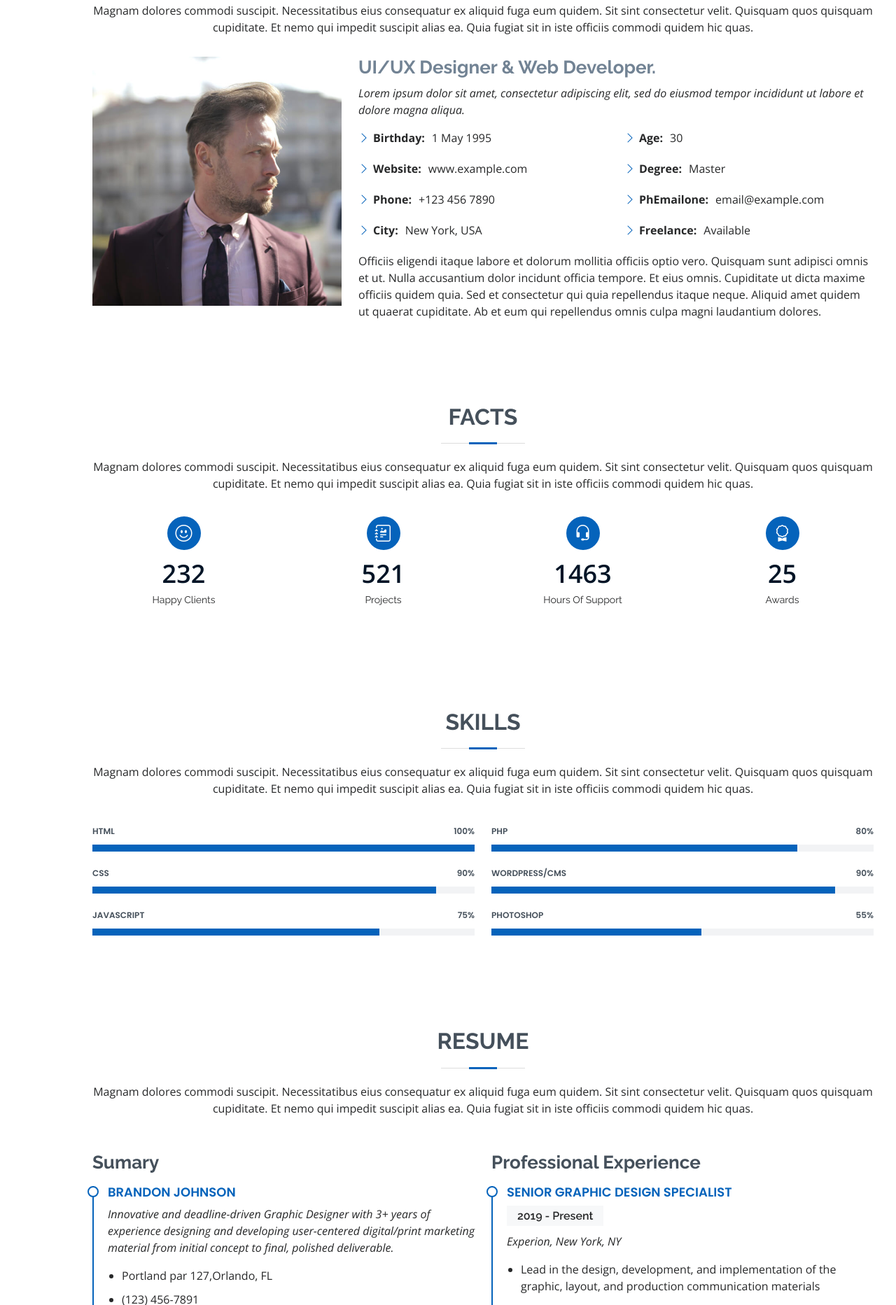
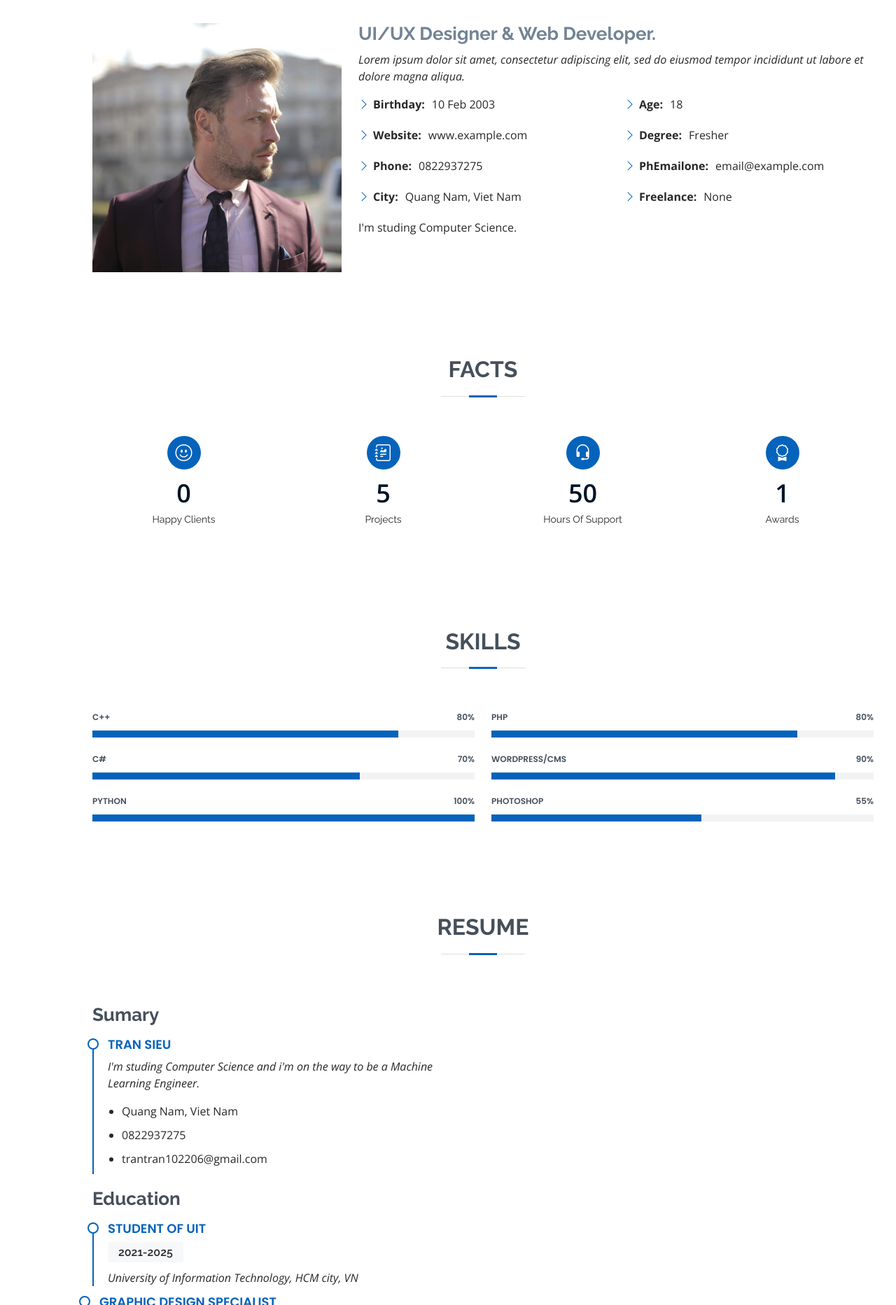
Before and after one commit to transieu102/trantran102206.github.io, a plain HTML site: page index.html in a window 1280 px wide. Shown: the part 935-2800 px from the top of the page at 70% size. Drawn offline with nearby package versions, Linux system fonts and the light colour scheme.

Commit message:
Update index.html

```diff
--- a/index.html
+++ b/index.html
@@ -59,7 +59,7 @@
   <!-- ======= Hero Section ======= -->
   <section id="hero" class="d-flex flex-column justify-content-center">
     <div class="container" data-aos="zoom-in" data-aos-delay="100">
-      <h1>Brandon Johnson</h1>
+      <h1>Tran Sieu</h1>
       <p>I'm <span class="typed" data-typed-items="Designer, Developer, Freelancer, Photographer"></span></p>
       <div class="social-links">
         <a href="#" class="twitter"><i class="bx bxl-twitter"></i></a>
@@ -79,7 +79,7 @@
 
         <div class="section-title">
           <h2>About</h2>
-          <p>Magnam dolores commodi suscipit. Necessitatibus eius consequatur ex aliquid fuga eum quidem. Sit sint consectetur velit. Quisquam quos quisquam cupiditate. Et nemo qui impedit suscipit alias ea. Quia fugiat sit in iste officiis commodi quidem hic quas.</p>
+
         </div>
 
         <div class="row">
@@ -95,24 +95,23 @@
             <div class="row">
               <div class="col-lg-6">
                 <ul>
-                  <li><i class="bi bi-chevron-right"></i> <strong>Birthday:</strong> <span>1 May 1995</span></li>
+                  <li><i class="bi bi-chevron-right"></i> <strong>Birthday:</strong> <span>10 Feb 2003</span></li>
                   <li><i class="bi bi-chevron-right"></i> <strong>Website:</strong> <span>www.example.com</span></li>
-                  <li><i class="bi bi-chevron-right"></i> <strong>Phone:</strong> <span>+123 456 7890</span></li>
-                  <li><i class="bi bi-chevron-right"></i> <strong>City:</strong> <span>New York, USA</span></li>
+                  <li><i class="bi bi-chevron-right"></i> <strong>Phone:</strong> <span>0822937275</span></li>
+                  <li><i class="bi bi-chevron-right"></i> <strong>City:</strong> <span>Quang Nam, Viet Nam</span></li>
                 </ul>
               </div>
               <div class="col-lg-6">
                 <ul>
-                  <li><i class="bi bi-chevron-right"></i> <strong>Age:</strong> <span>30</span></li>
-                  <li><i class="bi bi-chevron-right"></i> <strong>Degree:</strong> <span>Master</span></li>
+                  <li><i class="bi bi-chevron-right"></i> <strong>Age:</strong> <span>18</span></li>
+                  <li><i class="bi bi-chevron-right"></i> <strong>Degree:</strong> <span>Fresher</span></li>
                   <li><i class="bi bi-chevron-right"></i> <strong>PhEmailone:</strong> <span>email@example.com</span></li>
-                  <li><i class="bi bi-chevron-right"></i> <strong>Freelance:</strong> <span>Available</span></li>
+                  <li><i class="bi bi-chevron-right"></i> <strong>Freelance:</strong> <span>None</span></li>
                 </ul>
               </div>
             </div>
             <p>
-              Officiis eligendi itaque labore et dolorum mollitia officiis optio vero. Quisquam sunt adipisci omnis et ut. Nulla accusantium dolor incidunt officia tempore. Et eius omnis.
-              Cupiditate ut dicta maxime officiis quidem quia. Sed et consectetur qui quia repellendus itaque neque. Aliquid amet quidem ut quaerat cupiditate. Ab et eum qui repellendus omnis culpa magni laudantium dolores.
+             I'm studing Computer Science.
             </p>
           </div>
         </div>
@@ -126,7 +125,7 @@
 
         <div class="section-title">
           <h2>Facts</h2>
-          <p>Magnam dolores commodi suscipit. Necessitatibus eius consequatur ex aliquid fuga eum quidem. Sit sint consectetur velit. Quisquam quos quisquam cupiditate. Et nemo qui impedit suscipit alias ea. Quia fugiat sit in iste officiis commodi quidem hic quas.</p>
+
         </div>
 
         <div class="row">
@@ -134,7 +133,7 @@
           <div class="col-lg-3 col-md-6">
             <div class="count-box">
               <i class="bi bi-emoji-smile"></i>
-              <span data-purecounter-start="0" data-purecounter-end="232" data-purecounter-duration="1" class="purecounter"></span>
+              <span data-purecounter-start="0" data-purecounter-end="0" data-purecounter-duration="1" class="purecounter"></span>
               <p>Happy Clients</p>
             </div>
           </div>
@@ -142,7 +141,7 @@
           <div class="col-lg-3 col-md-6 mt-5 mt-md-0">
             <div class="count-box">
               <i class="bi bi-journal-richtext"></i>
-              <span data-purecounter-start="0" data-purecounter-end="521" data-purecounter-duration="1" class="purecounter"></span>
+              <span data-purecounter-start="0" data-purecounter-end="5" data-purecounter-duration="1" class="purecounter"></span>
               <p>Projects</p>
             </div>
           </div>
@@ -150,7 +149,7 @@
           <div class="col-lg-3 col-md-6 mt-5 mt-lg-0">
             <div class="count-box">
               <i class="bi bi-headset"></i>
-              <span data-purecounter-start="0" data-purecounter-end="1463" data-purecounter-duration="1" class="purecounter"></span>
+              <span data-purecounter-start="0" data-purecounter-end="50" data-purecounter-duration="1" class="purecounter"></span>
               <p>Hours Of Support</p>
             </div>
           </div>
@@ -158,7 +157,7 @@
           <div class="col-lg-3 col-md-6 mt-5 mt-lg-0">
             <div class="count-box">
               <i class="bi bi-award"></i>
-              <span data-purecounter-start="0" data-purecounter-end="25" data-purecounter-duration="1" class="purecounter"></span>
+              <span data-purecounter-start="0" data-purecounter-end="1" data-purecounter-duration="1" class="purecounter"></span>
               <p>Awards</p>
             </div>
           </div>
@@ -174,7 +173,7 @@
 
         <div class="section-title">
           <h2>Skills</h2>
-          <p>Magnam dolores commodi suscipit. Necessitatibus eius consequatur ex aliquid fuga eum quidem. Sit sint consectetur velit. Quisquam quos quisquam cupiditate. Et nemo qui impedit suscipit alias ea. Quia fugiat sit in iste officiis commodi quidem hic quas.</p>
+
         </div>
 
         <div class="row skills-content">
@@ -182,23 +181,23 @@
           <div class="col-lg-6">
 
             <div class="progress">
-              <span class="skill">HTML <i class="val">100%</i></span>
+              <span class="skill">C++ <i class="val">80%</i></span>
               <div class="progress-bar-wrap">
-                <div class="progress-bar" role="progressbar" aria-valuenow="100" aria-valuemin="0" aria-valuemax="100"></div>
+                <div class="progress-bar" role="progressbar" aria-valuenow="80" aria-valuemin="0" aria-valuemax="100"></div>
               </div>
             </div>
 
             <div class="progress">
-              <span class="skill">CSS <i class="val">90%</i></span>
+              <span class="skill">C# <i class="val">70%</i></span>
               <div class="progress-bar-wrap">
-                <div class="progress-bar" role="progressbar" aria-valuenow="90" aria-valuemin="0" aria-valuemax="100"></div>
+                <div class="progress-bar" role="progressbar" aria-valuenow="70" aria-valuemin="0" aria-valuemax="100"></div>
               </div>
             </div>
 
             <div class="progress">
-              <span class="skill">JavaScript <i class="val">75%</i></span>
+              <span class="skill">Python <i class="val">100%</i></span>
               <div class="progress-bar-wrap">
-                <div class="progress-bar" role="progressbar" aria-valuenow="75" aria-valuemin="0" aria-valuemax="100"></div>
+                <div class="progress-bar" role="progressbar" aria-valuenow="100" aria-valuemin="0" aria-valuemax="100"></div>
               </div>
             </div>
 
@@ -240,48 +239,31 @@
 
         <div class="section-title">
           <h2>Resume</h2>
-          <p>Magnam dolores commodi suscipit. Necessitatibus eius consequatur ex aliquid fuga eum quidem. Sit sint consectetur velit. Quisquam quos quisquam cupiditate. Et nemo qui impedit suscipit alias ea. Quia fugiat sit in iste officiis commodi quidem hic quas.</p>
+
         </div>
 
         <div class="row">
           <div class="col-lg-6">
             <h3 class="resume-title">Sumary</h3>
             <div class="resume-item pb-0">
-              <h4>Brandon Johnson</h4>
-              <p><em>Innovative and deadline-driven Graphic Designer with 3+ years of experience designing and developing user-centered digital/print marketing material from initial concept to final, polished deliverable.</em></p>
+              <h4>Tran Sieu</h4>
+              <p><em>I'm studing Computer Science and i'm on the way to be a Machine Learning Engineer.</em></p>
               <ul>
-                <li>Portland par 127,Orlando, FL</li>
-                <li>(123) 456-7891</li>
-                <li>alice.barkley@example.com</li>
+                <li>Quang Nam, Viet Nam</li>
+                <li>0822937275</li>
+                <li>trantran102206@gmail.com</li>
               </ul>
             </div>
 
             <h3 class="resume-title">Education</h3>
             <div class="resume-item">
-              <h4>Master of Fine Arts &amp; Graphic Design</h4>
-              <h5>2015 - 2016</h5>
-              <p><em>Rochester Institute of Technology, Rochester, NY</em></p>
-              <p>Qui deserunt veniam. Et sed aliquam labore tempore sed quisquam iusto autem sit. Ea vero voluptatum qui ut dignissimos deleniti nerada porti sand markend</p>
+              <h4>Student of UIT</h4>
+              <h5>2021-2025</h5>
+              <p><em>University of Information Technology, HCM city, VN</em></p>
+
             </div>
-            <div class="resume-item">
-              <h4>Bachelor of Fine Arts &amp; Graphic Design</h4>
-              <h5>2010 - 2014</h5>
-              <p><em>Rochester Institute of Technology, Rochester, NY</em></p>
-              <p>Quia nobis sequi est occaecati aut. Repudiandae et iusto quae reiciendis et quis Eius vel ratione eius unde vitae rerum voluptates asperiores voluptatem Earum molestiae consequatur neque etlon sader mart dila</p>
-            </div>
-          </div>
-          <div class="col-lg-6">
-            <h3 class="resume-title">Professional Experience</h3>
-            <div class="resume-item">
-              <h4>Senior graphic design specialist</h4>
-              <h5>2019 - Present</h5>
-              <p><em>Experion, New York, NY </em></p>
-              <ul>
-                <li>Lead in the design, development, and implementation of the graphic, layout, and production communication materials</li>
-                <li>Delegate tasks to the 7 members of the design team and provide counsel on all aspects of the project. </li>
-                <li>Supervise the assessment of all graphic materials in order to ensure quality and accuracy of the design</li>
-                <li>Oversee the efficient use of production project budgets ranging from $2,000 - $25,000</li>
-              </ul>
+
+
             </div>
             <div class="resume-item">
               <h4>Graphic design specialist</h4>
```
